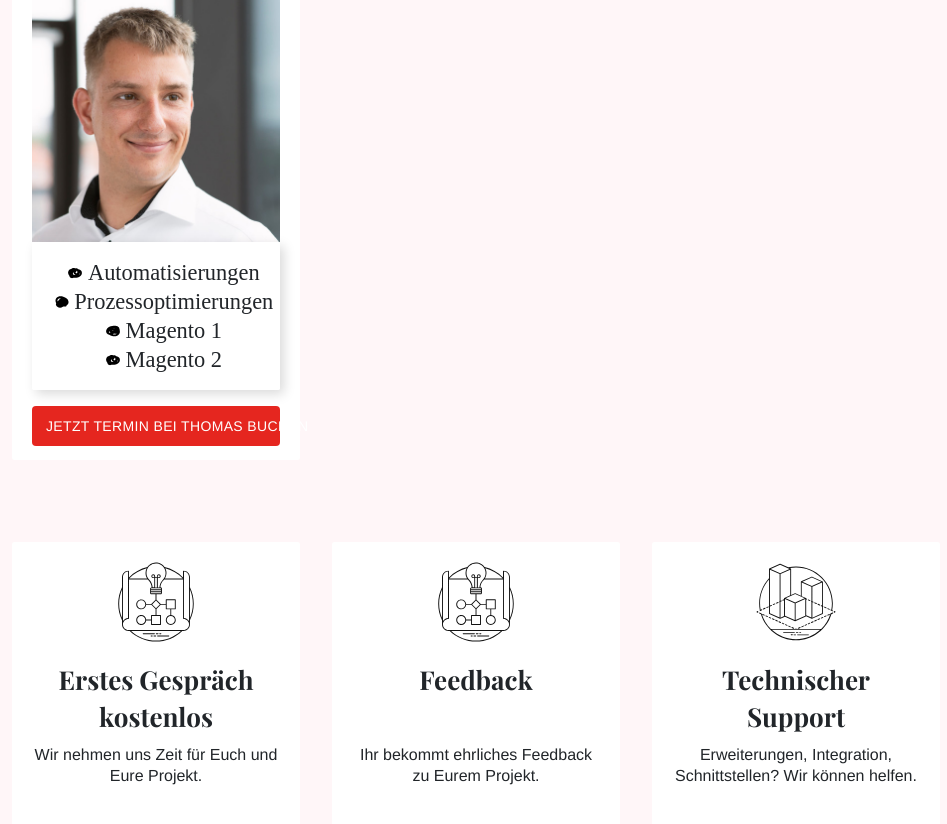
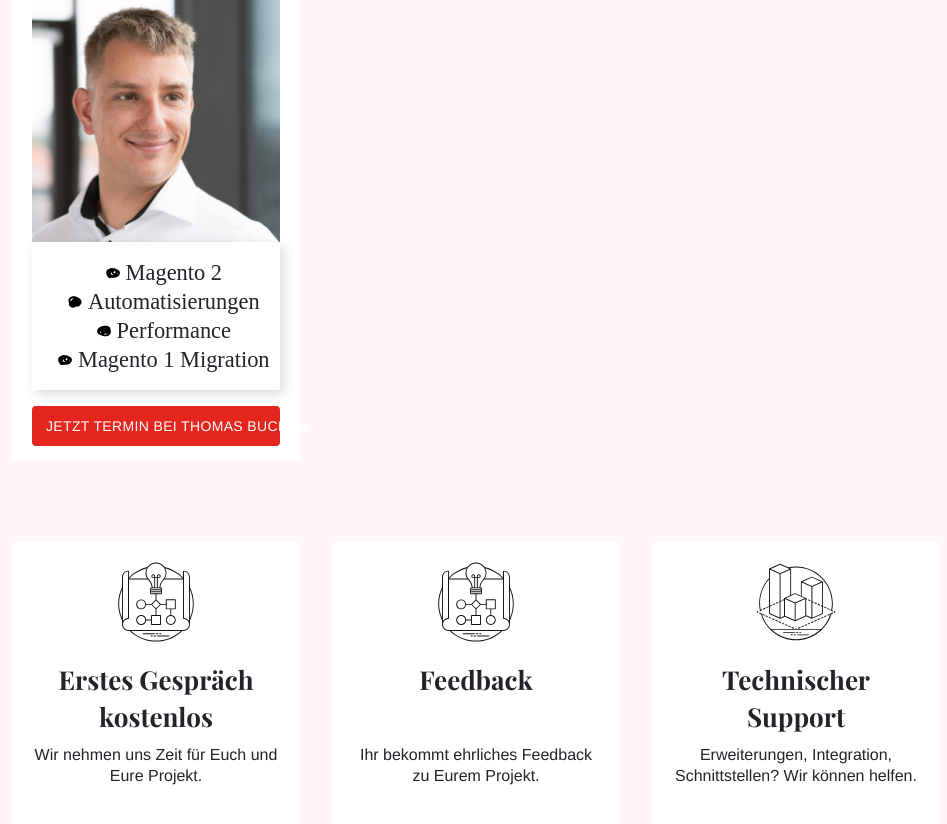
Before and after one commit to mautz-et-tong/sorgentelefon, a Jekyll site: the page built from index.md, in a window 1280 px wide and 900 px high, scrolled down 1274 px. Shown: the top 824 px of the window, without its empty margins (164-1111 px from the left). Built offline with Jekyll 4.4.1, drawn with Linux system fonts in a browser that asks for light colours.

Commit message:
Update home.html
updates list

```diff
--- a/_layouts/home.html
+++ b/_layouts/home.html
@@ -74,10 +74,10 @@ bodyClass: "page-home"
                     <h3>Thomas von Gostomski</h3>
                     <img src="/images/call/Thomas.jpeg" alt="Thomas">
                     <ul class="list-group">
+                        <li class="list-group-item">Magento 2</li>
                         <li class="list-group-item">Automatisierungen</li>
-                        <li class="list-group-item">Prozessoptimierungen</li>
-                        <li class="list-group-item">Magento 1</li>
-                        <li class="list-group-item">Magento 2</li>
+                        <li class="list-group-item">Performance</li>
+                        <li class="list-group-item">Magento 1 Migration</li>
                     </ul>
                     <a class="button" href="https://calendly.com/thomas-von-gostomski/telefonat-60-minuten">
                         Jetzt Termin bei Thomas buchen
```
